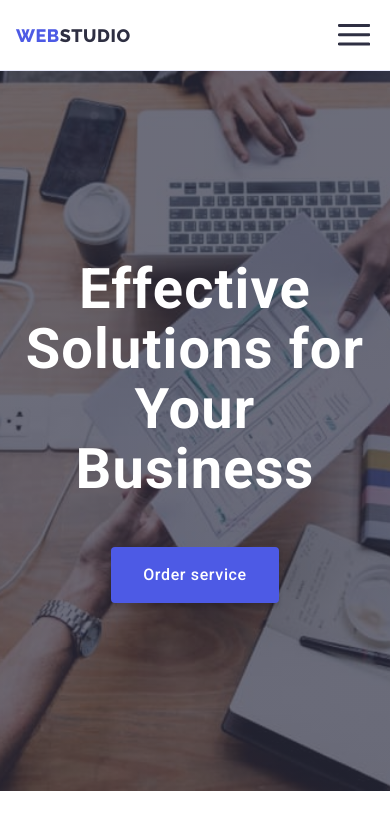
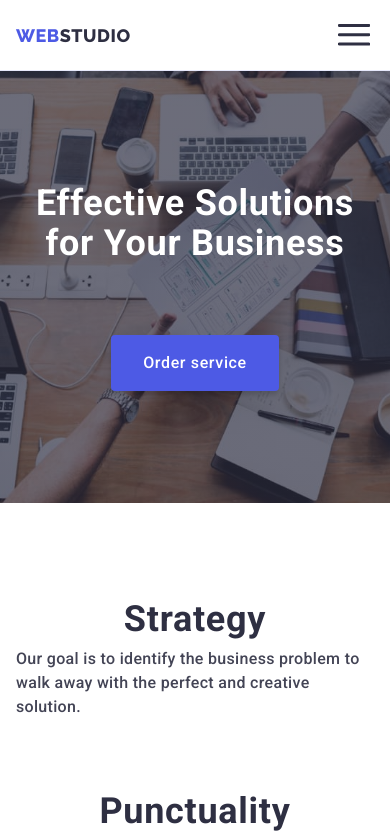
Before and after one commit to darinakhalina/goit-markup-hw-06, a plain HTML site: page index.html in a window 390 px wide. Shown: the top 836 px of the page. Drawn offline with nearby package versions, Linux system fonts and the light colour scheme.

Commit message:
update mobile styles

```diff
--- a/css/styles.css
+++ b/css/styles.css
@@ -531,9 +531,27 @@ gap: 24px; */
   background-size: cover;
   background-repeat: no-repeat;
   background-position: center center;
-  padding: 188px 0;
   max-width: 1440px;
+  padding-top: 112px;
+  padding-bottom: 112px;
   margin: 0 auto;
+}
+
+.hero-container {
+  display: flex;
+  flex-direction: column;
+  align-items: center;
+}
+
+.hero-section__title {
+  color: var(--white-color);
+  font-weight: 700;
+  font-size: 36px;
+  line-height: 1.11112;
+  letter-spacing: 0.02em;
+  max-width: 320px;
+  text-align: center;
+  margin-bottom: 72px;
 }
 
 @media screen and (min-device-pixel-ratio: 2),
@@ -549,21 +567,20 @@ gap: 24px; */
   }
 }
 
-.hero-container {
-  display: flex;
-  flex-direction: column;
-  align-items: center;
+@media screen and (min-width: 768px) {
+  .hero-section__title {
+    max-width: 496px;
+    font-size: 56px;
+    line-height: 1.07143;
+    margin-bottom: 48px;
+  }
 }
 
-.hero-section__title {
-  color: var(--white-color);
-  font-size: 56px;
-  line-height: 1.07143;
-  font-weight: 700;
-  letter-spacing: 0.02em;
-  max-width: 496px;
-  text-align: center;
-  margin-bottom: 48px;
+@media screen and (min-width: 1158px) {
+  .hero-section {
+    padding-top: 188px;
+    padding-bottom: 188px;
+  }
 }
 
 .advantages-list {
@@ -731,6 +748,10 @@ gap: 24px; */
   margin-bottom: 48px;
 }
 
+.filter-list .button {
+  padding: 8px 16px;
+}
+
 .portfolio-card-list {
   display: grid;
   grid-template-columns: 1fr;
@@ -794,6 +815,12 @@ gap: 24px; */
   transform: translateY(0);
 }
 
+@media screen and (max-width: 767px) {
+  .filter-list .button {
+    padding: 8px 16px;
+  }
+}
+
 @media screen and (min-width: 768px) {
   .portfolio-section {
     padding-top: 64px;
@@ -849,7 +876,7 @@ gap: 24px; */
 .customer-logo {
   display: block;
   max-width: 190px;
-  padding: 16px 32px;
+  padding: 12px 32px;
   margin: 0 auto;
   border: 1px solid var(--subtle-text-color);
   border-radius: 4px;
@@ -879,6 +906,10 @@ gap: 24px; */
   .customers-list {
     grid-template-columns: repeat(3, 168px);
     column-gap: 24px;
+  }
+
+  .customer-logo {
+    padding: 16px 32px;
   }
 }
 
```
